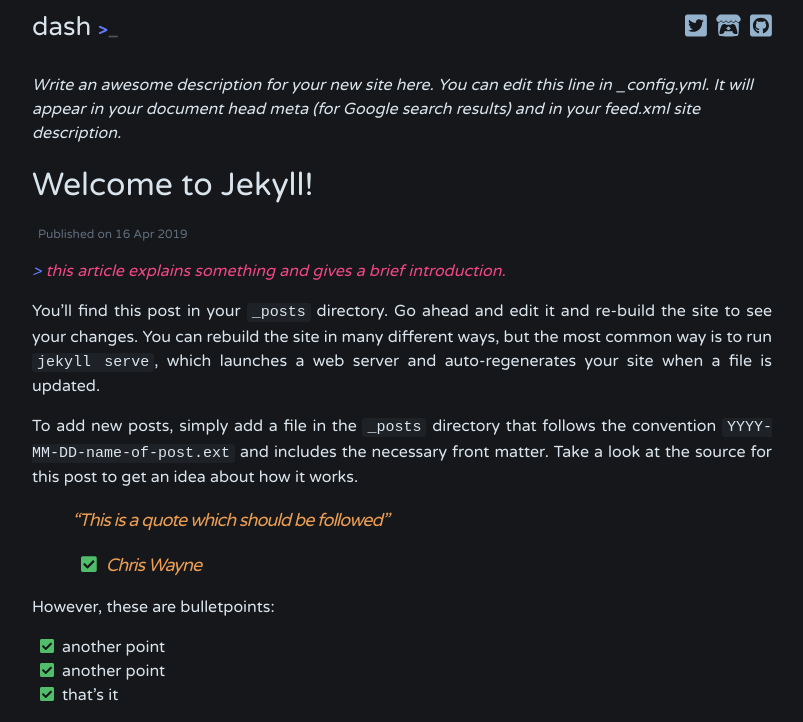
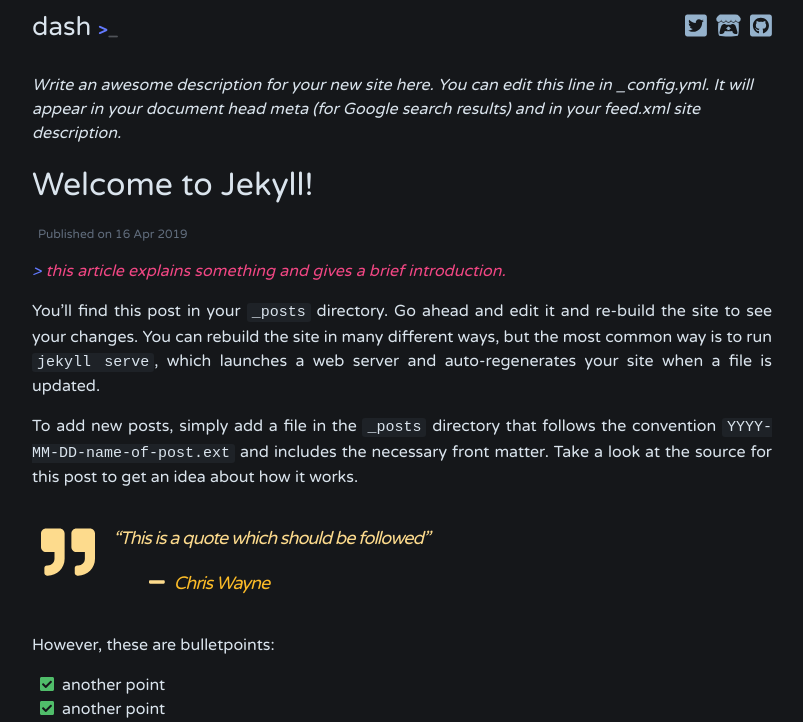
Before and after one commit to bitbrain/jekyll-dash, a Jekyll site: the page built from _posts/2019-04-16-welcome-to-jekyll2.md, in a window 1280 px wide. Shown: the top 722 px of the page, without its empty margins (238-1041 px from the left). Built offline with Jekyll 4.4.1, drawn with Linux system fonts in a browser that asks for light colours; nearby versions of some CDN libraries; comment, search, counter and statistics services are not loaded; grey boxes are pictures that could not be loaded.

Commit message:
Style quotes

```diff
--- a/_sass/dash.scss
+++ b/_sass/dash.scss
@@ -8,7 +8,7 @@
 $base-font-weight: 500 !default;
 $small-font-size:  $base-font-size * 0.875 !default;
 $base-line-height: 1.5 !default;
-$syntax-line-height: 1.2 !default;
+$syntax-line-height: 1.3 !default;
 
 // Width of the content area
 $content-width:    800px !default;
--- a/_sass/dash/_layout.scss
+++ b/_sass/dash/_layout.scss
@@ -118,6 +118,51 @@
     padding: 0;
     margin-left: 0.5em;
   }
+
+
+
+  & > blockquote {
+    margin-top: 2em;
+    margin-bottom: 2em;
+    margin-left: 0.5em;
+    font-style: italic;
+    color: lighten($color-yellow, 20%);
+
+    &:before {
+      content: "\f10e";
+      font-family: "Font Awesome 5 Free";
+      font-weight: 900;
+      font-style: normal;
+      font-variant: normal;
+      text-rendering: auto;
+      font-weight: 900;
+
+      display: none;
+      -webkit-font-smoothing: antialiased;
+    }
+
+    & > svg.svg-inline--fa {
+      float: left;
+      width: 3em;
+      height: 3em;
+      margin-right: 1em;
+    }
+
+    svg {
+      color: lighten($color-yellow, 20%);
+    }
+
+    li {
+      color: $color-yellow;
+      &:before {
+        content: "\f068";
+      }
+
+      & > svg {
+        margin-left: 2em;
+      }
+    }
+  }
 }
 
 .post-link-wrapper {
@@ -210,7 +255,3 @@
     font-size: $post-link-font-size * 1.25;
   }
 }
-
-blockquote {
-  color: $color-orange;
-}
```
